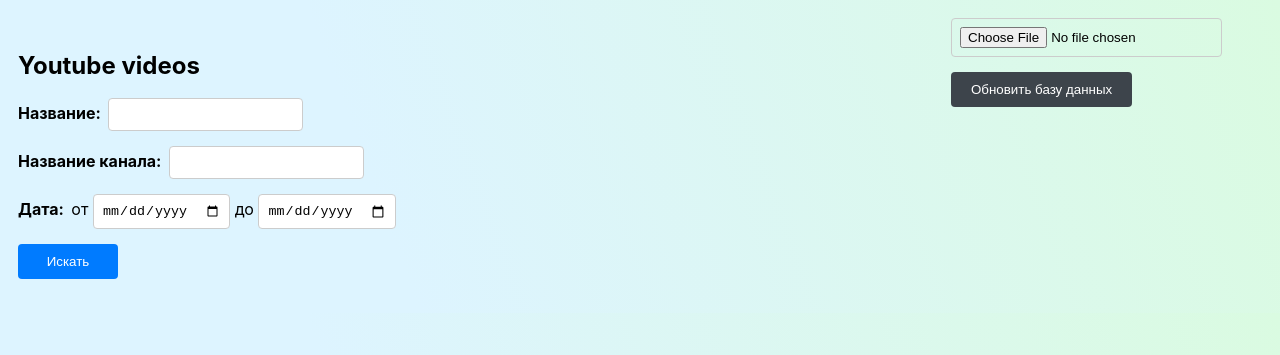
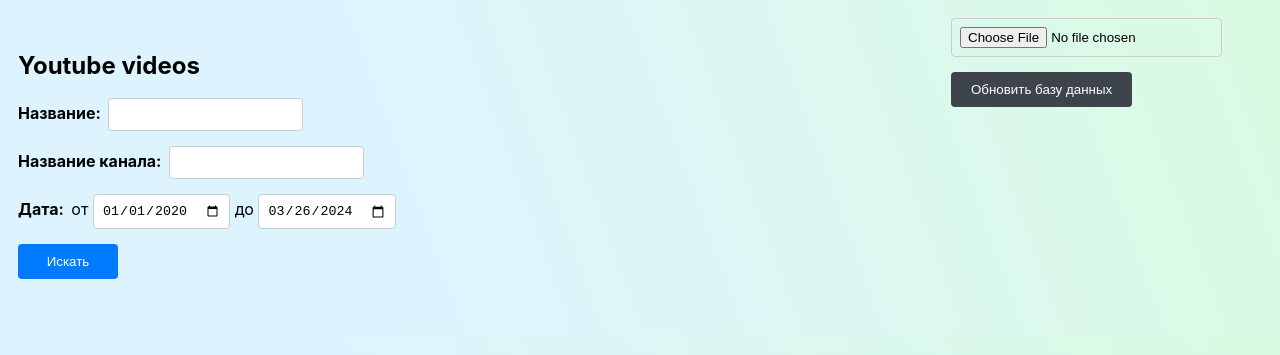
Before and after one commit to exile2003/youtube-search-engine, a React (Vite) app in the folder client/: page / in a window 1280 px wide. Shown: the top 355 px of the page. Built offline with nearby package versions, Linux system fonts and the light colour scheme.

Commit message:
Correct input for date

```diff
--- a/client/src/App2.jsx
+++ b/client/src/App2.jsx
@@ -32,6 +32,14 @@ function App2() {
       setChannel(value)
     }, [])
 
+    // const myProps = {
+    //   updateItems={updateItems} updateIsLoading={updateIsLoading} updateTitle={updateTitle} updateChannel={updateChannel} title={title} channel={channel}
+    // }
+
+    const myProps = {
+      updateItems, updateIsLoading, updateTitle, updateChannel, title, channel
+    }
+
 
      if (isLoading) return <>
         <div className="spinner"><RingLoader /></div>
@@ -40,7 +48,7 @@ function App2() {
 
   return (
     <>
-      <PureForm updateItems={updateItems} updateIsLoading={updateIsLoading} updateTitle={updateTitle} updateChannel={updateChannel} title={title} channel={channel} />
+      <PureForm {...myProps} />
       <ListItems items={items} />
     </>
   )
--- a/client/src/components/Form.jsx
+++ b/client/src/components/Form.jsx
@@ -8,12 +8,18 @@ let youtubeDB = [];
 let tempDB =[];
 
 
-function Form({updateItems, updateIsLoading, updateTitle, updateChannel, title, channel}) {
+function Form({
+      updateItems,
+      updateIsLoading,
+      updateTitle,
+      updateChannel,
+      title,
+      channel}) {
 
   // const [title, setTitle] = useState('');
   // const [channel, setChannel] = useState('');
-  const [dateFrom, setDateFrom] = useState('');
-  const [dateTo, setDateTo] = useState('');
+  const [dateFrom, setDateFrom] = useState(() => '2020-01-01');
+  const [dateTo, setDateTo] = useState(() => moment().format('YYYY-MM-DD'));
 
   const handleFileUpload =  useCallback((event) => {
     updateIsLoading(true);
@@ -84,7 +90,7 @@ function Form({updateItems, updateIsLoading, updateTitle, updateChannel, title,
                 )
               //  .filter(item => { setIsLoading(false); return true })
 
-    updateItems(tempDB)
+              updateItems(tempDB)
     setTimeout(() => updateIsLoading(false), 0)
 
     console.log('Название:', title);
@@ -125,9 +131,9 @@ function Form({updateItems, updateIsLoading, updateTitle, updateChannel, title,
           <div>
             <label>Дата:&nbsp;&nbsp;</label>
             от&nbsp;
-            <input type="date" onChange={debounce((e) => setDateFrom(e.target.value), 100)} />
+            <input type="date" value={dateFrom} onChange={(e) => setDateFrom(e.target.value)} />
             &nbsp;до&nbsp;
-            <input type="date" onChange={debounce((e) => setDateTo(e.target.value), 100)} />
+            <input type="date" value={dateTo} onChange={debounce((e) => setDateTo(e.target.value), 100)} />
           </div>
           <button type="submit">Искать</button>
         </form>
--- a/client/src/main.jsx
+++ b/client/src/main.jsx
@@ -11,7 +11,7 @@ import {GridLoader} from 'react-spinners'
 ReactDOM.createRoot(document.getElementById('root')).render(
   //<Suspense fallback={<GridLoader />}>
   // {/* <React.StrictMode> */}
-    <App4 />
+    <App2 />
   //{/* </React.StrictMode> */}
   // </Suspense>,
 )
```
